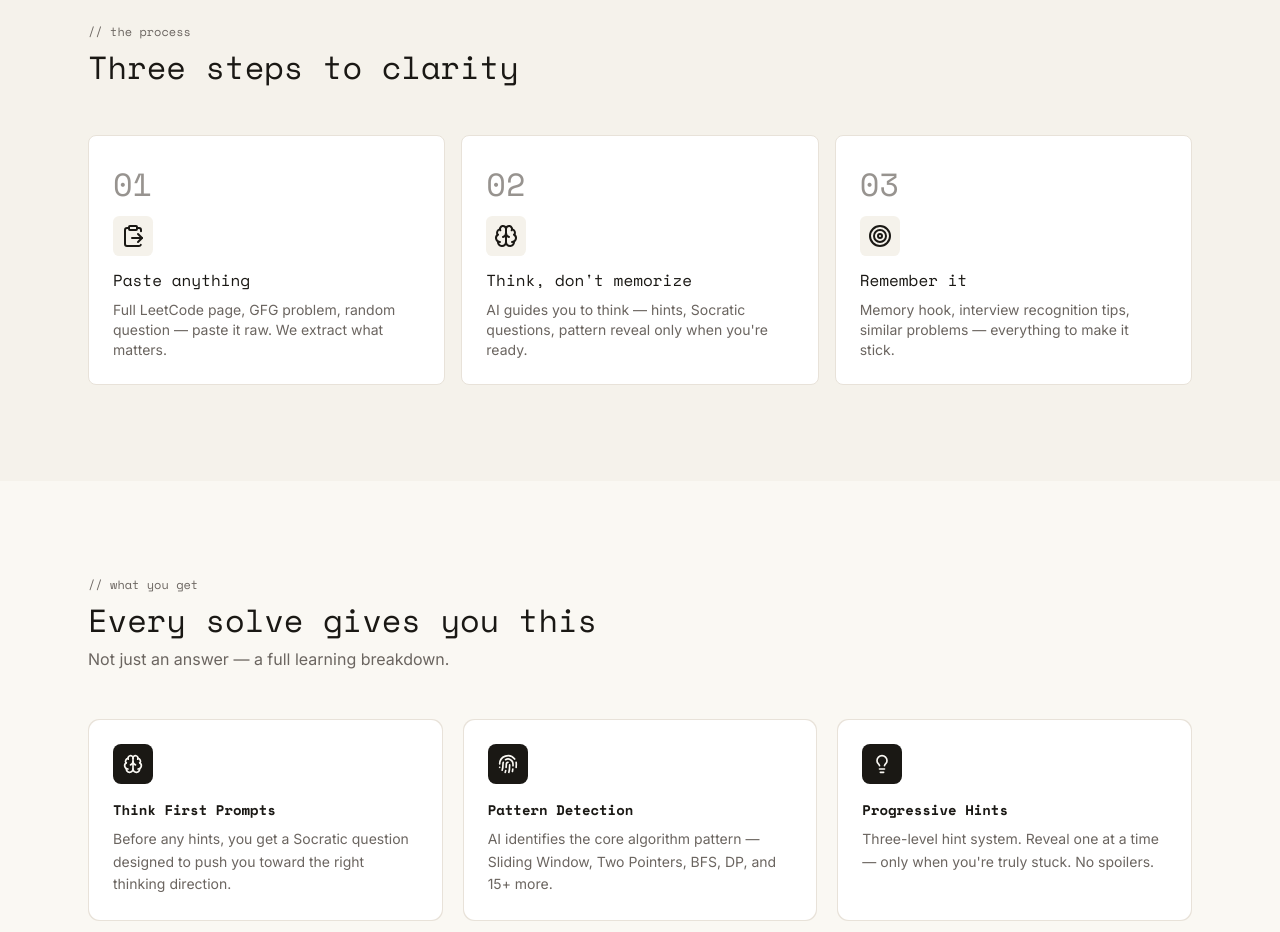
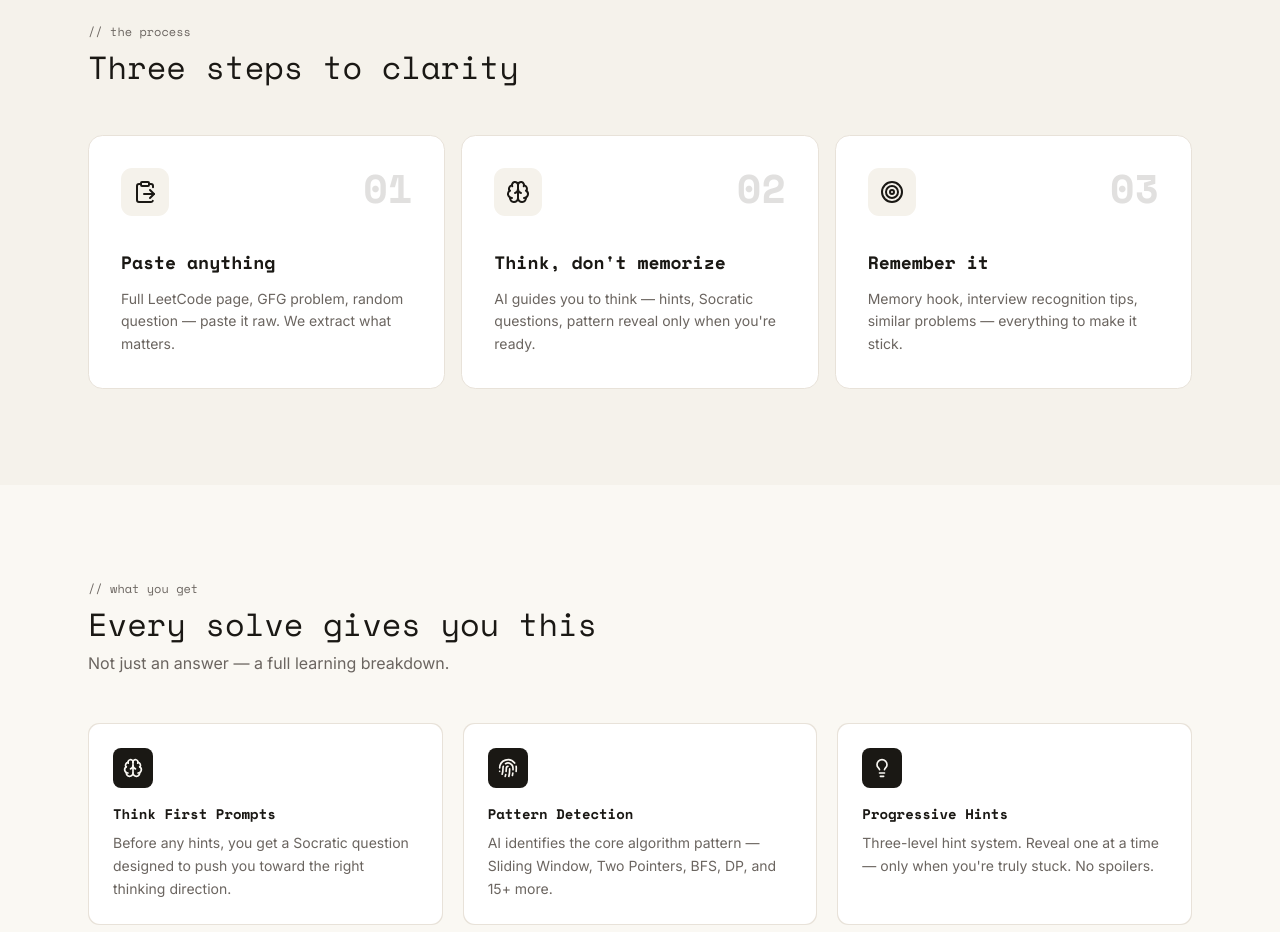
Before and after one commit to Anubhavg04/PatternFlow, a Next.js app: page / in a window 1280 px wide. Shown: the part 1680-2612 px from the top of the page. Built offline with nearby package versions, Linux system fonts and the light colour scheme; no server answers.

Commit message:
feat: implement Elevate and Glare hover effect on landing page process cards

```diff
--- a/app/page.tsx
+++ b/app/page.tsx
@@ -99,35 +99,56 @@ export default function Home() {
           <p className="font-mono text-xs text-muted-foreground">{"// the process"}</p>
           <h2 className="mt-2 font-mono text-3xl text-foreground md:text-[32px]">Three steps to clarity</h2>
           <div className="mt-12 grid grid-cols-1 gap-4 md:grid-cols-3">
-            <article className="rounded-lg border border-border bg-card p-6 transition hover:border-border/80">
-              <p className="font-mono text-[32px] text-muted-foreground/70">01</p>
-              <div className="mt-2 inline-flex rounded-md bg-muted p-2">
-                <ClipboardPaste className="h-6 w-6 text-foreground" />
+            <article className="group relative overflow-hidden rounded-2xl border border-border bg-card p-8 transition-all duration-500 hover:-translate-y-2 hover:border-amber-200 hover:shadow-[0_20px_40px_-15px_rgba(245,158,11,0.15)] dark:hover:border-amber-800">
+                <div className="absolute inset-0 -translate-x-full bg-gradient-to-r from-transparent via-white/40 dark:via-white/5 to-transparent transition-transform duration-1000 ease-in-out group-hover:translate-x-[200%]" />
+                <div className="relative z-10 flex flex-col h-full">
+                  <div className="flex items-start justify-between">
+                    <div className="inline-flex rounded-xl bg-muted p-3 transition-colors duration-500 group-hover:bg-amber-100 dark:group-hover:bg-amber-900/30">
+                      <ClipboardPaste className="h-6 w-6 text-foreground transition-colors duration-500 group-hover:text-amber-600 dark:group-hover:text-amber-400" />
                     </div>
-              <h3 className="mt-3 font-mono text-base text-foreground">Paste anything</h3>
-              <p className="mt-2 text-sm text-muted-foreground">
+                    <p className="font-mono text-[40px] leading-none font-black text-muted-foreground/20 transition-all duration-500 group-hover:text-amber-500/80 group-hover:-translate-x-2">01</p>
+                  </div>
+                  <div className="mt-8">
+                    <h3 className="font-mono text-lg font-bold text-foreground transition-colors duration-500 group-hover:text-amber-600 dark:group-hover:text-amber-400">Paste anything</h3>
+                    <p className="mt-3 text-sm leading-relaxed text-muted-foreground transition-colors duration-500 group-hover:text-foreground/80">
                       Full LeetCode page, GFG problem, random question — paste it raw. We extract what matters.
                     </p>
+                  </div>
+                </div>
               </article>
-            <article className="rounded-lg border border-border bg-card p-6 transition hover:border-border/80">
-              <p className="font-mono text-[32px] text-muted-foreground/70">02</p>
-              <div className="mt-2 inline-flex rounded-md bg-muted p-2">
-                <Brain className="h-6 w-6 text-foreground" />
+              <article className="group relative overflow-hidden rounded-2xl border border-border bg-card p-8 transition-all duration-500 hover:-translate-y-2 hover:border-amber-200 hover:shadow-[0_20px_40px_-15px_rgba(245,158,11,0.15)] dark:hover:border-amber-800">
+                <div className="absolute inset-0 -translate-x-full bg-gradient-to-r from-transparent via-white/40 dark:via-white/5 to-transparent transition-transform duration-1000 ease-in-out group-hover:translate-x-[200%] delay-75" />
+                <div className="relative z-10 flex flex-col h-full">
+                  <div className="flex items-start justify-between">
+                    <div className="inline-flex rounded-xl bg-muted p-3 transition-colors duration-500 group-hover:bg-amber-100 dark:group-hover:bg-amber-900/30">
+                      <Brain className="h-6 w-6 text-foreground transition-colors duration-500 group-hover:text-amber-600 dark:group-hover:text-amber-400" />
                     </div>
-              <h3 className="mt-3 font-mono text-base text-foreground">Think, don&apos;t memorize</h3>
-              <p className="mt-2 text-sm text-muted-foreground">
-                AI guides you to think — hints, Socratic questions, pattern reveal only when you&apos;re ready.
+                    <p className="font-mono text-[40px] leading-none font-black text-muted-foreground/20 transition-all duration-500 group-hover:text-amber-500/80 group-hover:-translate-x-2">02</p>
+                  </div>
+                  <div className="mt-8">
+                    <h3 className="font-mono text-lg font-bold text-foreground transition-colors duration-500 group-hover:text-amber-600 dark:group-hover:text-amber-400">Think, don't memorize</h3>
+                    <p className="mt-3 text-sm leading-relaxed text-muted-foreground transition-colors duration-500 group-hover:text-foreground/80">
+                      AI guides you to think — hints, Socratic questions, pattern reveal only when you're ready.
                     </p>
+                  </div>
+                </div>
               </article>
-            <article className="rounded-lg border border-border bg-card p-6 transition hover:border-border/80">
-              <p className="font-mono text-[32px] text-muted-foreground/70">03</p>
-              <div className="mt-2 inline-flex rounded-md bg-muted p-2">
-                <Target className="h-6 w-6 text-foreground" />
+              <article className="group relative overflow-hidden rounded-2xl border border-border bg-card p-8 transition-all duration-500 hover:-translate-y-2 hover:border-amber-200 hover:shadow-[0_20px_40px_-15px_rgba(245,158,11,0.15)] dark:hover:border-amber-800">
+                <div className="absolute inset-0 -translate-x-full bg-gradient-to-r from-transparent via-white/40 dark:via-white/5 to-transparent transition-transform duration-1000 ease-in-out group-hover:translate-x-[200%] delay-150" />
+                <div className="relative z-10 flex flex-col h-full">
+                  <div className="flex items-start justify-between">
+                    <div className="inline-flex rounded-xl bg-muted p-3 transition-colors duration-500 group-hover:bg-amber-100 dark:group-hover:bg-amber-900/30">
+                      <Target className="h-6 w-6 text-foreground transition-colors duration-500 group-hover:text-amber-600 dark:group-hover:text-amber-400" />
                     </div>
-              <h3 className="mt-3 font-mono text-base text-foreground">Remember it</h3>
-              <p className="mt-2 text-sm text-muted-foreground">
+                    <p className="font-mono text-[40px] leading-none font-black text-muted-foreground/20 transition-all duration-500 group-hover:text-amber-500/80 group-hover:-translate-x-2">03</p>
+                  </div>
+                  <div className="mt-8">
+                    <h3 className="font-mono text-lg font-bold text-foreground transition-colors duration-500 group-hover:text-amber-600 dark:group-hover:text-amber-400">Remember it</h3>
+                    <p className="mt-3 text-sm leading-relaxed text-muted-foreground transition-colors duration-500 group-hover:text-foreground/80">
                       Memory hook, interview recognition tips, similar problems — everything to make it stick.
                     </p>
+                  </div>
+                </div>
               </article>
           </div>
         </div>
--- /dev/null
+++ b/scratch/replace_process.js
@@ -0,0 +1,63 @@
+const fs = require('fs');
+let content = fs.readFileSync('app/page.tsx', 'utf8');
+
+// We have 3 articles. Let's just find and replace the whole block of 3 articles.
+const oldArticlesRegex = /<article className="rounded-lg border border-border bg-card p-6 transition hover:border-border\/80">[\s\S]*?<\/article>\s*<article className="rounded-lg border border-border bg-card p-6 transition hover:border-border\/80">[\s\S]*?<\/article>\s*<article className="rounded-lg border border-border bg-card p-6 transition hover:border-border\/80">[\s\S]*?<\/article>/;
+
+const newArticles = `
+              <article className="group relative overflow-hidden rounded-2xl border border-border bg-card p-8 transition-all duration-500 hover:-translate-y-2 hover:border-amber-200 hover:shadow-[0_20px_40px_-15px_rgba(245,158,11,0.15)] dark:hover:border-amber-800">
+                <div className="absolute inset-0 -translate-x-full bg-gradient-to-r from-transparent via-white/40 dark:via-white/5 to-transparent transition-transform duration-1000 ease-in-out group-hover:translate-x-[200%]" />
+                <div className="relative z-10 flex flex-col h-full">
+                  <div className="flex items-start justify-between">
+                    <div className="inline-flex rounded-xl bg-muted p-3 transition-colors duration-500 group-hover:bg-amber-100 dark:group-hover:bg-amber-900/30">
+                      <ClipboardPaste className="h-6 w-6 text-foreground transition-colors duration-500 group-hover:text-amber-600 dark:group-hover:text-amber-400" />
+                    </div>
+                    <p className="font-mono text-[40px] leading-none font-black text-muted-foreground/20 transition-all duration-500 group-hover:text-amber-500/80 group-hover:-translate-x-2">01</p>
+                  </div>
+                  <div className="mt-8">
+                    <h3 className="font-mono text-lg font-bold text-foreground transition-colors duration-500 group-hover:text-amber-600 dark:group-hover:text-amber-400">Paste anything</h3>
+                    <p className="mt-3 text-sm leading-relaxed text-muted-foreground transition-colors duration-500 group-hover:text-foreground/80">
+                      Full LeetCode page, GFG problem, random question — paste it raw. We extract what matters.
+                    </p>
+                  </div>
+                </div>
+              </article>
+              <article className="group relative overflow-hidden rounded-2xl border border-border bg-card p-8 transition-all duration-500 hover:-translate-y-2 hover:border-amber-200 hover:shadow-[0_20px_40px_-15px_rgba(245,158,11,0.15)] dark:hover:border-amber-800">
+                <div className="absolute inset-0 -translate-x-full bg-gradient-to-r from-transparent via-white/40 dark:via-white/5 to-transparent transition-transform duration-1000 ease-in-out group-hover:translate-x-[200%] delay-75" />
+                <div className="relative z-10 flex flex-col h-full">
+                  <div className="flex items-start justify-between">
+                    <div className="inline-flex rounded-xl bg-muted p-3 transition-colors duration-500 group-hover:bg-amber-100 dark:group-hover:bg-amber-900/30">
+                      <Brain className="h-6 w-6 text-foreground transition-colors duration-500 group-hover:text-amber-600 dark:group-hover:text-amber-400" />
+                    </div>
+                    <p className="font-mono text-[40px] leading-none font-black text-muted-foreground/20 transition-all duration-500 group-hover:text-amber-500/80 group-hover:-translate-x-2">02</p>
+                  </div>
+                  <div className="mt-8">
+                    <h3 className="font-mono text-lg font-bold text-foreground transition-colors duration-500 group-hover:text-amber-600 dark:group-hover:text-amber-400">Think, don't memorize</h3>
+                    <p className="mt-3 text-sm leading-relaxed text-muted-foreground transition-colors duration-500 group-hover:text-foreground/80">
+                      AI guides you to think — hints, Socratic questions, pattern reveal only when you're ready.
+                    </p>
+                  </div>
+                </div>
+              </article>
+              <article className="group relative overflow-hidden rounded-2xl border border-border bg-card p-8 transition-all duration-500 hover:-translate-y-2 hover:border-amber-200 hover:shadow-[0_20px_40px_-15px_rgba(245,158,11,0.15)] dark:hover:border-amber-800">
+                <div className="absolute inset-0 -translate-x-full bg-gradient-to-r from-transparent via-white/40 dark:via-white/5 to-transparent transition-transform duration-1000 ease-in-out group-hover:translate-x-[200%] delay-150" />
+                <div className="relative z-10 flex flex-col h-full">
+                  <div className="flex items-start justify-between">
+                    <div className="inline-flex rounded-xl bg-muted p-3 transition-colors duration-500 group-hover:bg-amber-100 dark:group-hover:bg-amber-900/30">
+                      <Target className="h-6 w-6 text-foreground transition-colors duration-500 group-hover:text-amber-600 dark:group-hover:text-amber-400" />
+                    </div>
+                    <p className="font-mono text-[40px] leading-none font-black text-muted-foreground/20 transition-all duration-500 group-hover:text-amber-500/80 group-hover:-translate-x-2">03</p>
+                  </div>
+                  <div className="mt-8">
+                    <h3 className="font-mono text-lg font-bold text-foreground transition-colors duration-500 group-hover:text-amber-600 dark:group-hover:text-amber-400">Remember it</h3>
+                    <p className="mt-3 text-sm leading-relaxed text-muted-foreground transition-colors duration-500 group-hover:text-foreground/80">
+                      Memory hook, interview recognition tips, similar problems — everything to make it stick.
+                    </p>
+                  </div>
+                </div>
+              </article>
+`.trim();
+
+const newContent = content.replace(oldArticlesRegex, newArticles);
+fs.writeFileSync('app/page.tsx', newContent);
+console.log('Successfully upgraded the 3 process cards!');
```
Lines whose indentation alone changed are shown as unchanged.
